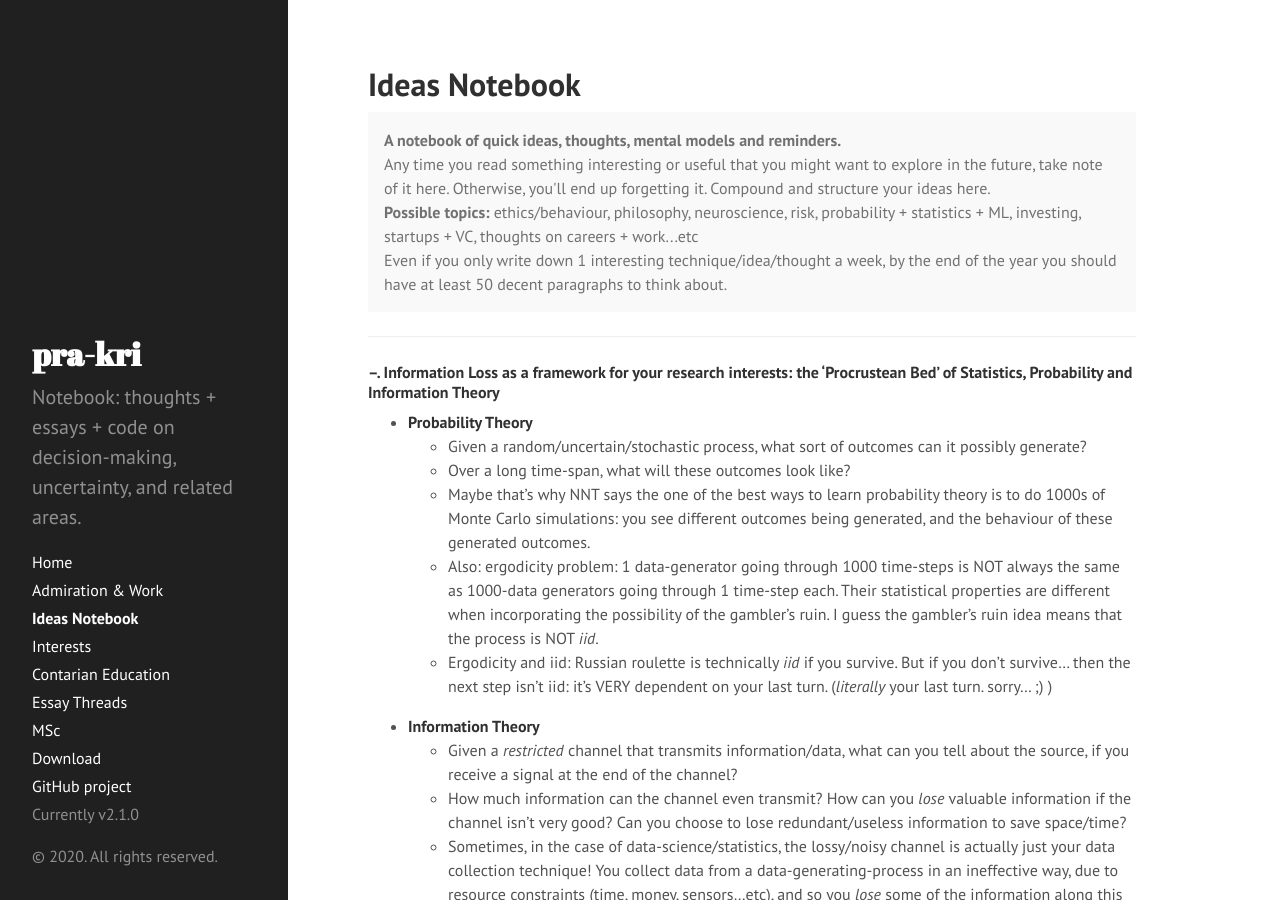
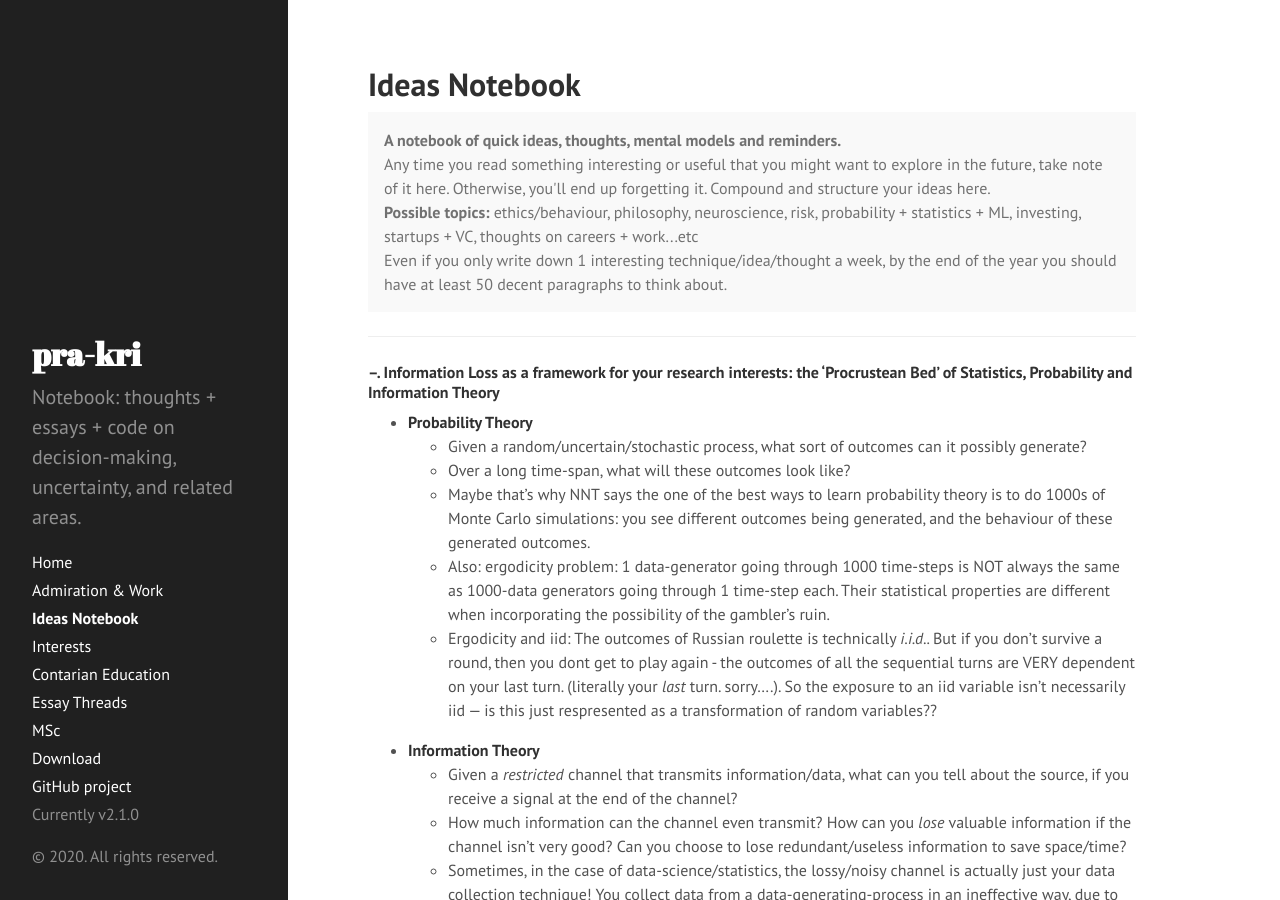
Before and after one commit to pra-kri/pra-kri.github.io, a Jekyll site: the page built from IdeasNotebook.md, in a window 1280 px wide and 900 px high. Built offline with Jekyll 4.4.1, drawn with Linux system fonts in a browser that asks for light colours; Markdown is read by kramdown in place of the engine named in the settings.

Commit message:
Update IdeasNotebook.md

```diff
--- a/IdeasNotebook.md
+++ b/IdeasNotebook.md
@@ -19,8 +19,8 @@ title: Ideas Notebook
   * Given a random/uncertain/stochastic process, what sort of outcomes can it possibly generate?
   * Over a long time-span, what will these outcomes look like?
   * Maybe that's why NNT says the one of the best ways to learn probability theory is to do 1000s of Monte Carlo simulations: you see different outcomes being generated, and the behaviour of these generated outcomes.
-  * Also: ergodicity problem: 1 data-generator going through 1000 time-steps is NOT always the same as 1000-data generators going through 1 time-step each. Their statistical properties are different when incorporating the possibility of the gambler's ruin. I guess the gambler's ruin idea means that the process is NOT *iid*.
-  * Ergodicity and iid: Russian roulette is technically *iid* if you survive. But if you don't survive... then the next step isn't iid: it's VERY dependent on your last turn. (*literally* your last turn. sorry... ;) )
+  * Also: ergodicity problem: 1 data-generator going through 1000 time-steps is NOT always the same as 1000-data generators going through 1 time-step each. Their statistical properties are different when incorporating the possibility of the gambler's ruin.
+  * Ergodicity and iid: The outcomes of Russian roulette is technically *i.i.d.*. But if you don't survive a round, then you dont get to play again - the outcomes of all the sequential turns are VERY dependent on your last turn. (literally your *last* turn. sorry....). So the exposure to an iid variable isn't necessarily iid --- is this just respresented as a transformation of random variables??
 * **Information Theory**
   * Given a *restricted* channel that transmits information/data, what can you tell about the source, if you receive a signal at the end of the channel?
   * How much information can the channel even transmit? How can you *lose* valuable information if the channel isn't very good? Can you choose to lose redundant/useless information to save space/time?
```
